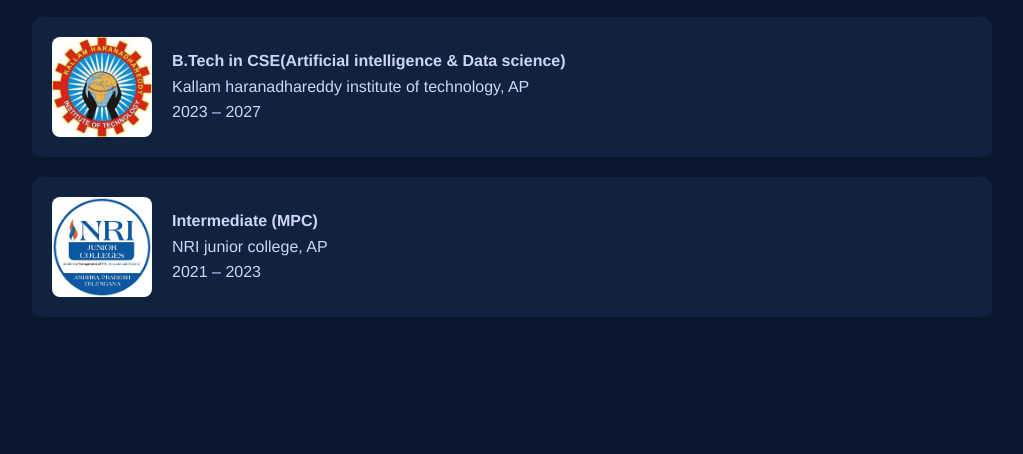
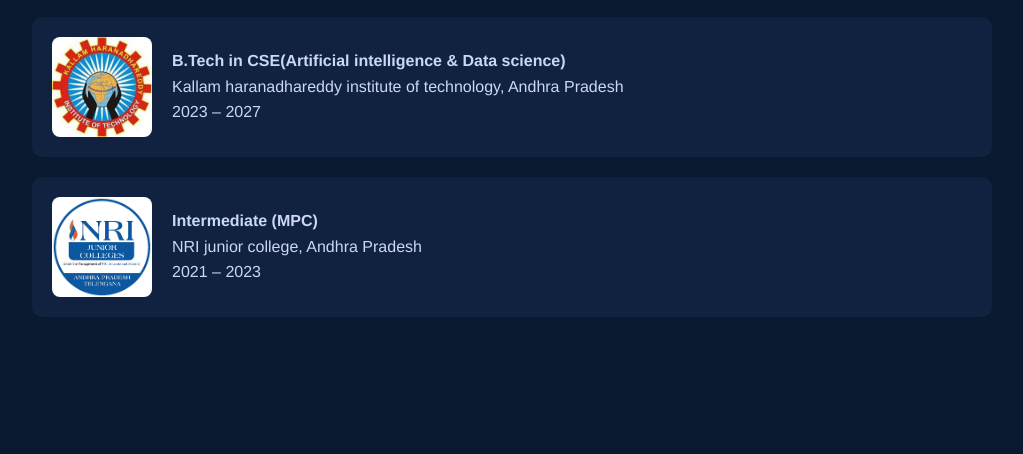
Before and after one commit to Lachi9959/lachi9959.github.io, a plain HTML site: page index.html in a window 1280 px wide. Shown: the part 707-1161 px from the top of the page, without its empty margins (128-1151 px from the left). Drawn offline with Linux system fonts and the light colour scheme.

Commit message:
Update index.html

```diff
--- a/index.html
+++ b/index.html
@@ -187,11 +187,11 @@
     <h2>Education</h2>
     <div class="education-card">
       <img src="assets/college.png" alt="College">
-      <p><strong>B.Tech in CSE(Artificial intelligence & Data science) </strong><br>Kallam haranadhareddy institute of technology, AP<br>2023 – 2027</p>
+      <p><strong>B.Tech in CSE(Artificial intelligence & Data science) </strong><br>Kallam haranadhareddy institute of technology, Andhra Pradesh<br>2023 – 2027</p>
     </div>
     <div class="education-card">
       <img src="assets/intermediate.png" alt="Intermediate">
-      <p><strong>Intermediate (MPC)</strong><br>NRI junior college, AP<br>2021 – 2023</p>
+      <p><strong>Intermediate (MPC)</strong><br>NRI junior college, Andhra Pradesh<br>2021 – 2023</p>
     </div>
   </section>
 
```
